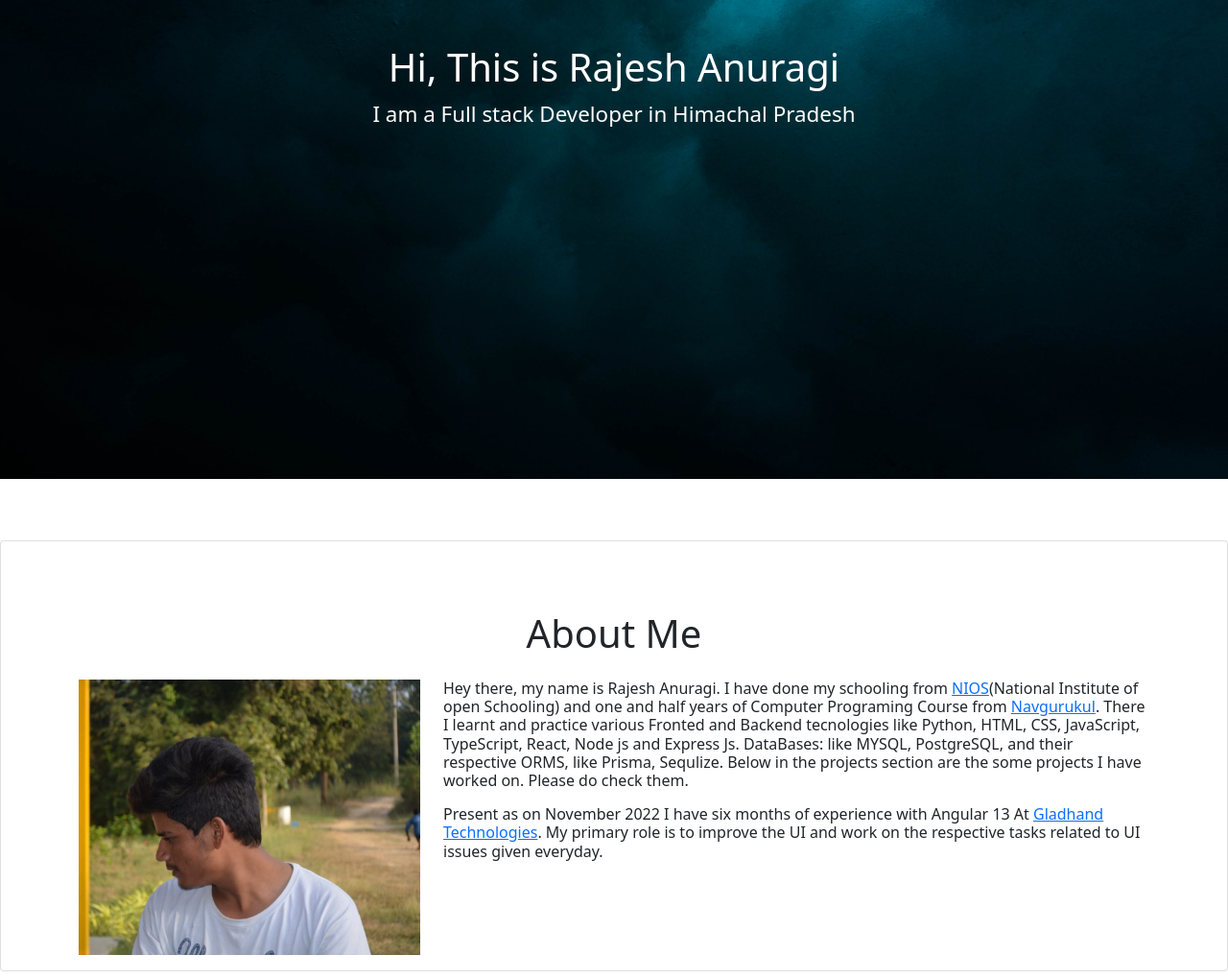
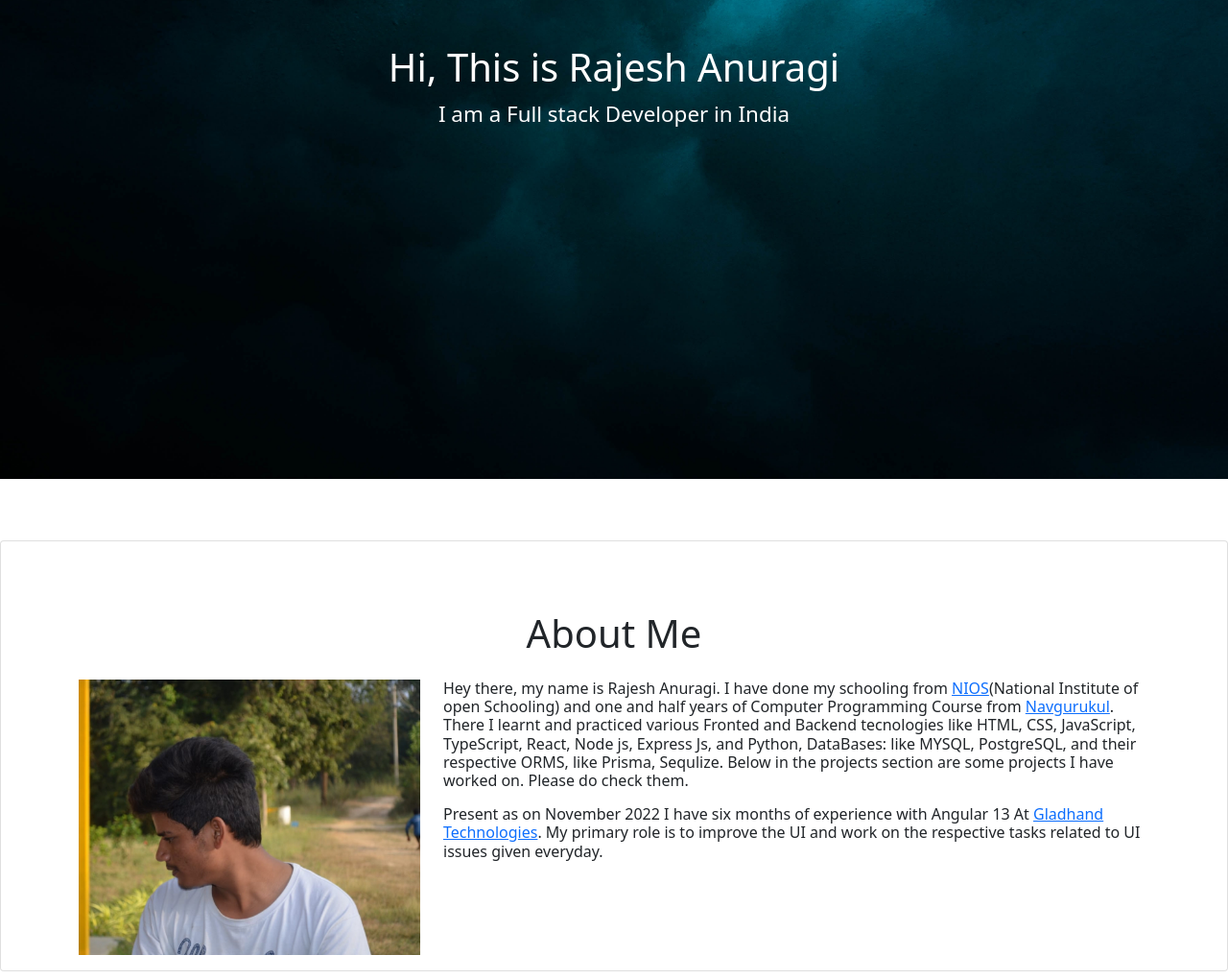
Before and after one commit to AnuragiRajesh/Portfolio, a plain HTML site: page index.html in a window 1280 px wide. Shown: the part 301-1321 px from the top of the page at 96% size. Drawn offline with nearby package versions, Linux system fonts and the light colour scheme; files whose address does not match are found by name.

Commit message:
some more correction

```diff
--- a/index.html
+++ b/index.html
@@ -44,7 +44,7 @@
             <div class="row">
             <div class="col-lg-12 col-md-12 col-sm-12 col-xs-8   hero-text">
                 <h6 class="hero_title">Hi, This is Rajesh Anuragi</h6>
-                <p class="hero_desc">I am a Full stack Developer in Himachal Pradesh</p>
+                <p class="hero_desc">I am a Full stack Developer in India</p>
             </div>
             </div>
         </div>
@@ -69,7 +69,7 @@
                 </div>
 
                 <div class="col-lg-8 mt-7">
-                    <h6> Hey there, my name is Rajesh Anuragi. I have done my schooling from <a href="https://www.nios.ac.in/online-course-material/sr-secondary-courses/english-(302).aspx">NIOS</a>(National Institute of open Schooling) and one and half years of Computer Programing Course from <a href="https://www.navgurukul.org/">Navgurukul</a>. There I learnt and practice various Fronted and Backend tecnologies like Python, HTML, CSS, JavaScript, TypeScript, React, Node js and Express Js. DataBases: like MYSQL, PostgreSQL, and their respective ORMS, like Prisma, Sequlize. Below in the projects section are the some projects I have worked on. Please do check them.
+                    <h6> Hey there, my name is Rajesh Anuragi. I have done my schooling from <a href="https://www.nios.ac.in/online-course-material/sr-secondary-courses/english-(302).aspx">NIOS</a>(National Institute of open Schooling) and one and half years of Computer Programming Course from <a href="https://www.navgurukul.org/">Navgurukul</a>. There I learnt and practiced various Fronted and Backend tecnologies like HTML, CSS, JavaScript, TypeScript, React, Node js, Express Js, and Python, DataBases: like MYSQL, PostgreSQL, and their respective ORMS, like Prisma, Sequlize. Below in the projects section are some projects I have worked on. Please do check them.
                     </h6>
 
                     <div class="row mt-3">
```
